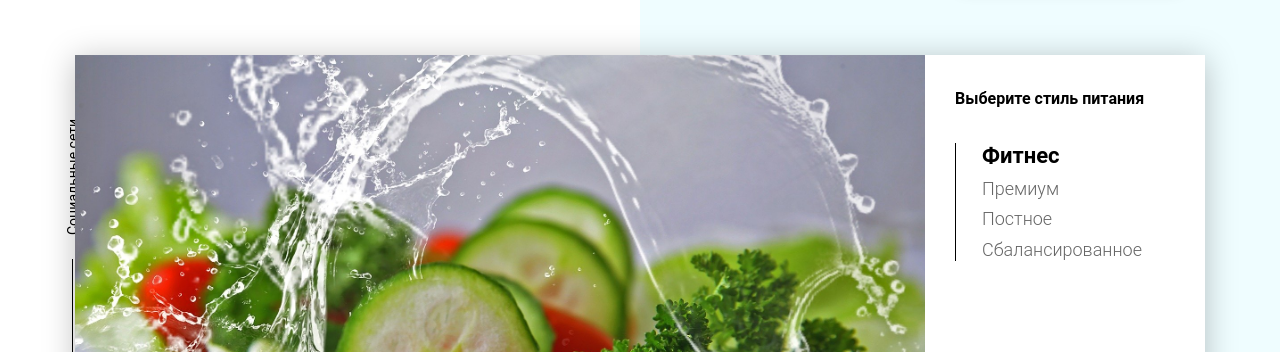
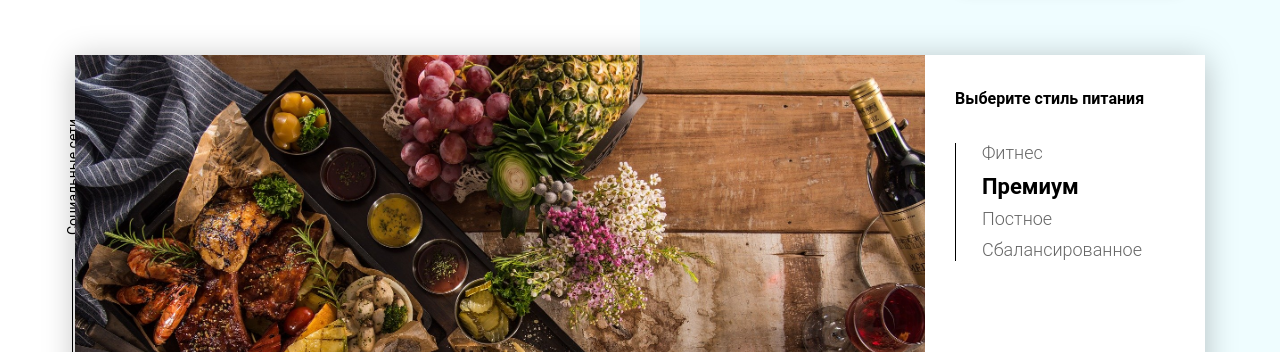
Before and after one commit to GorbanevaEkaterina/food, a website built with webpack: page src/index.html in a window 1280 px wide. Both pictures are taken after a click on the element "Премиум". Shown: the part 123-475 px from the top of the page. Built offline with nearby package versions, Linux system fonts and the light colour scheme.

Commit message:
feat: tabs

```diff
--- a/src/blocks/preview/_preview.css
+++ b/src/blocks/preview/_preview.css
@@ -82,3 +82,26 @@
   font-size: 22px;
   font-weight: 700;
 }
+
+.show {
+    display: block;
+}
+
+.hide {
+    display: none;
+}
+
+.fade {
+    animation-name: fade;
+    animation-duration: 1.5s;
+}
+
+@keyframes fade {
+    from {
+        opacity: 0.1;
+    }
+
+    to {
+        opacity: 1;
+    }
+}
--- /dev/null
+++ b/src/components/tabs.js
@@ -0,0 +1,36 @@
+const tabs = document.querySelectorAll('.tabheader__item'),
+        tabsContent = document.querySelectorAll('.tabcontent'),
+        tabsParent = document.querySelector('.tabheader__items');
+
+    function hideTabContent() {
+        tabsContent.forEach(item => {
+            item.classList.add('hide');
+            item.classList.remove('show', 'fade');
+        });
+
+        tabs.forEach(item => {
+            item.classList.remove('tabheader__item_active');
+        })
+    };
+
+    function showTabContent(i = 0) {
+        tabsContent[i].classList.add('show', 'fade');
+        tabsContent[i].classList.remove('hide');
+        tabs[i].classList.add('tabheader__item_active');
+
+    };
+    hideTabContent();
+    showTabContent();
+
+    tabsParent.addEventListener('click', (event) => {
+        const target = event.target;
+
+        if (target && target.classList.contains('tabheader__item')) {
+            tabs.forEach((item, i) => {
+                if (target == item) {
+                    hideTabContent();
+                    showTabContent(i);
+                }
+            });
+        }
+    });
--- a/src/index.html
+++ b/src/index.html
@@ -41,24 +41,24 @@
                         Меню "Фитнес" - это новый подход к приготовлению блюд: больше свежих овощей и фруктов. Для людей, которые интересуются спортом; активных и здоровых. Это абсолютно новый продукт с оптимальной ценой и высоким качеством!
                     </div>
                 </div>
-                <!-- <div class="tabcontent">
-                    <img src="img/tabs/elite.jpg" alt="elite">
+                <div class="tabcontent">
+                    <img src="<%=require('./img/tabs/elite.jpg')%>" alt="elite">
                     <div class="tabcontent__descr">
                         Меню “Премиум” - мы используем не только красивый дизайн упаковки, но и качественное исполнение блюд. Красная рыба, морепродукты, фрукты - ресторанное меню без похода в ресторан!
                     </div>
-                </div> -->
-                <!-- <div class="tabcontent">
-                    <img src="img/tabs/post.jpg" alt="post">
+                </div>
+                <div class="tabcontent">
+                    <img src="<%=require('./img/tabs/post.jpg')%>" alt="post">
                     <div class="tabcontent__descr">
                         Наше специальное “Постное меню” - это тщательный подбор ингредиентов: полное отсутствие продуктов животного происхождения. Полная гармония с собой и природой в каждом элементе! Все будет Ом!
                     </div>
                 </div>
                 <div class="tabcontent">
-                    <img src="img/tabs/vegy.jpg" alt="vegy">
+                    <img src="<%=require('./img/tabs/vegy.jpg')%>" alt="vegy">
                     <div class="tabcontent__descr">
                         Меню "Сбалансированное" - это соответствие вашего рациона всем научным рекомендациям. Мы тщательно просчитываем вашу потребность в к/б/ж/у и создаем лучшие блюда для вас.
                     </div>
-                </div> -->
+                </div>
                 <div class="tabheader">
                     <h3>Выберите стиль питания</h3>
                     <div class="tabheader__items">
--- a/src/index.js
+++ b/src/index.js
@@ -1 +1,2 @@
 import "../src/index.css";
+import "./components/tabs.js";
```
